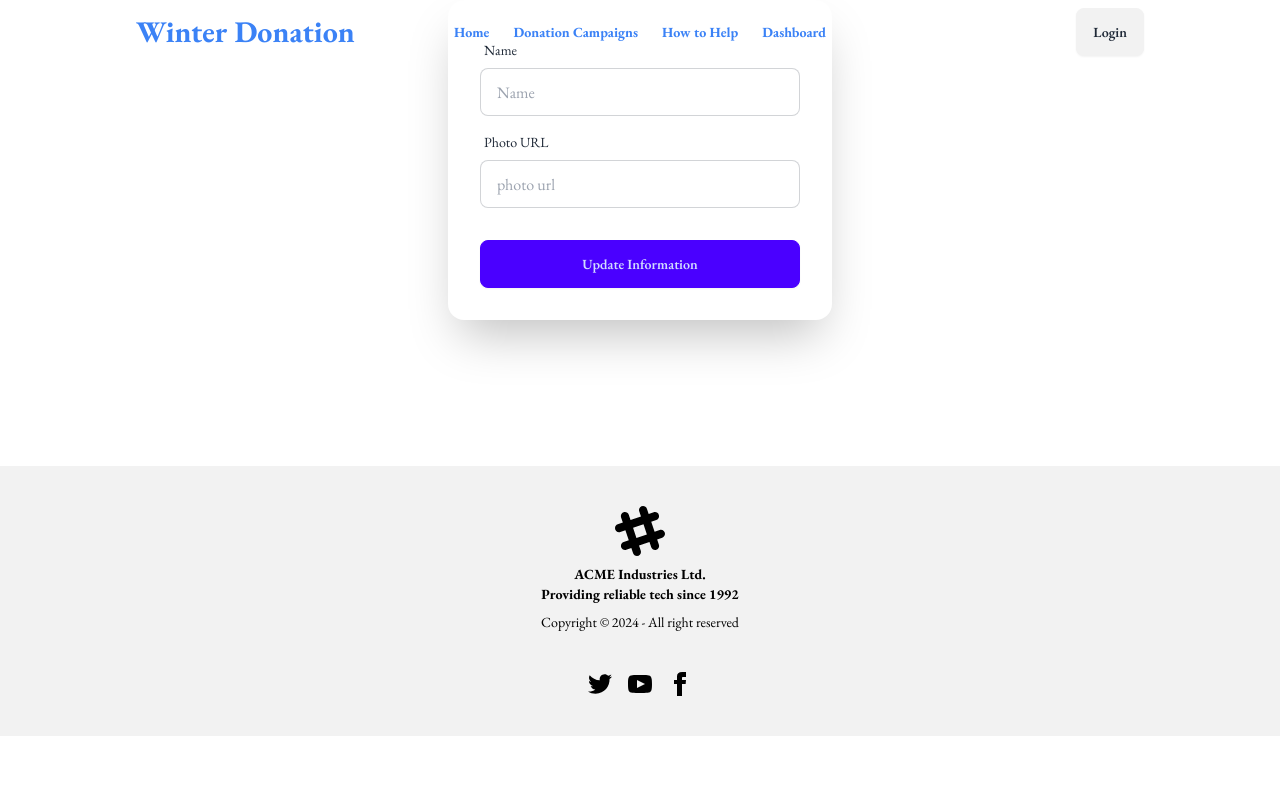
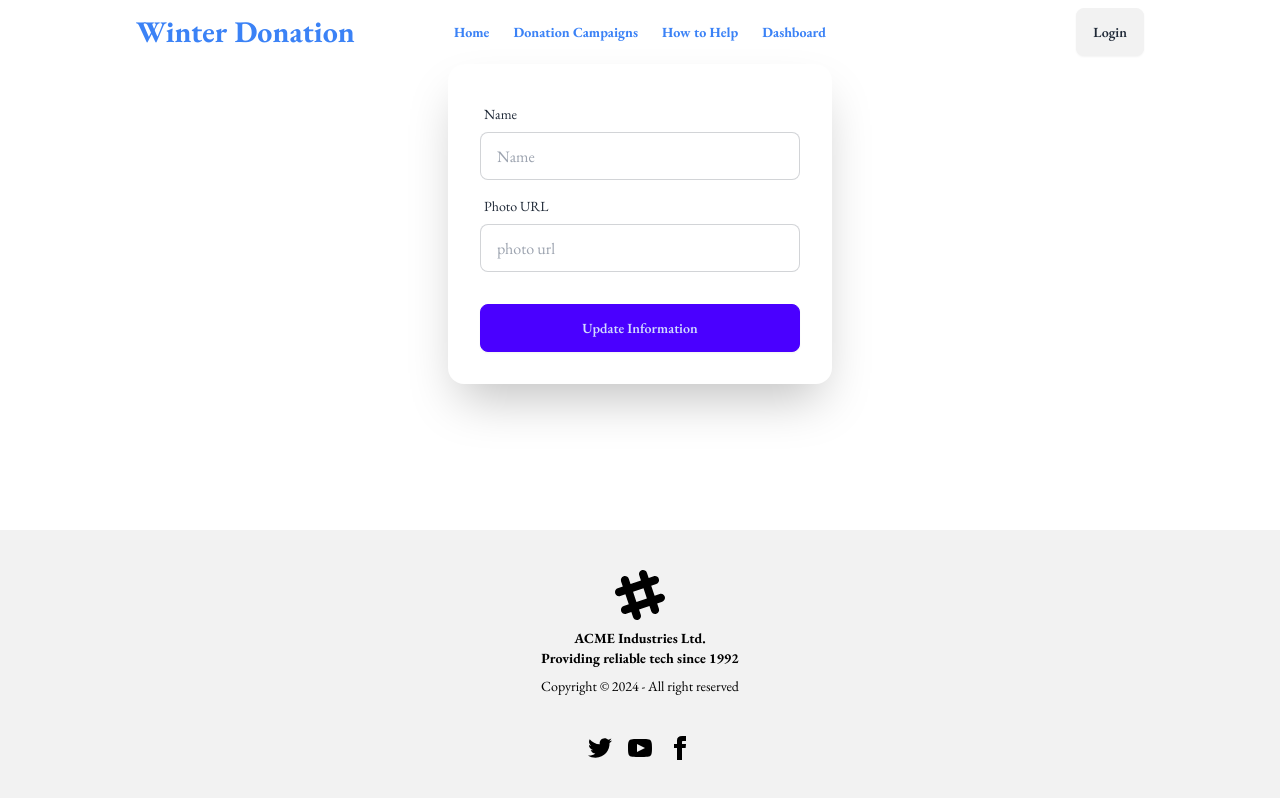
Before and after one commit to Sadia492/winter-donation, a React (Vite) app: page /update-profile in a window 1280 px wide. Built offline with nearby package versions, Linux system fonts and the light colour scheme; no server answers.

Commit message:
navbar fixed

```diff
--- a/src/components/Navbar.jsx
+++ b/src/components/Navbar.jsx
@@ -1,9 +1,10 @@
 import React, { useContext } from "react";
 import { authContext } from "../AuthProvider/AuthProvider";
-import { Link, NavLink } from "react-router-dom";
+import { Link, NavLink, useLocation } from "react-router-dom";
 
 export default function Navbar() {
   const { user, signOutUser } = useContext(authContext);
+  const { pathname } = useLocation();
 
   const links = (
     <>
@@ -23,7 +24,13 @@ export default function Navbar() {
   );
 
   return (
-    <div className="absolute top-0 left-0 w-full z-20 bg-opacity-0 bg-white  text-blue-500 font-bold">
+    <div
+      className={`${
+        pathname === "/"
+          ? "absolute top-0 left-0 w-full z-20 bg-opacity-0 bg-white"
+          : ""
+      }   text-blue-500 font-bold`}
+    >
       <div className="navbar w-4/5 mx-auto ">
         <div className="navbar-start">
           <div className="dropdown">
```
